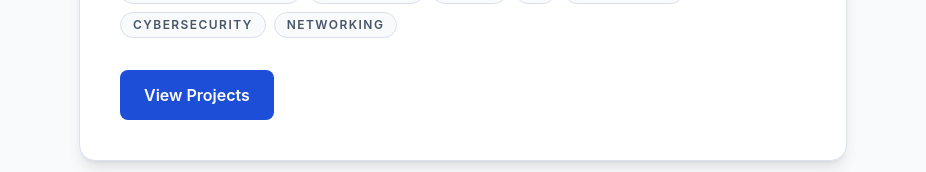
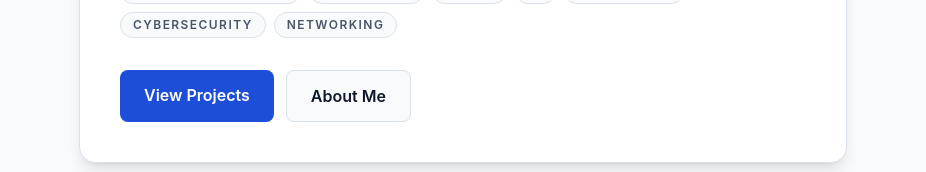
Before and after one commit to sawyersieja/kikko, a Next.js app: page / in a window 1280 px wide. Shown: the part 399-571 px from the top of the page, without its empty margins (177-1103 px from the left). Built offline with nearby package versions, Linux system fonts and the light colour scheme.

Commit message:
Add About Me hero button linking to about page

```diff
--- a/src/app/components/Hero.tsx
+++ b/src/app/components/Hero.tsx
@@ -30,12 +30,20 @@ const Hero = () => {
             ))}
           </div>
 
-          <Link
-            href="/projects"
-            className="mt-8 inline-block rounded-lg bg-primary px-6 py-3 font-semibold text-white transition-transform hover-bg-accent hover:scale-[1.02]"
-          >
-            View Projects
-          </Link>
+          <div className="mt-8 flex flex-wrap gap-3">
+            <Link
+              href="/projects"
+              className="inline-block rounded-lg bg-primary px-6 py-3 font-semibold text-white transition-transform hover-bg-accent hover:scale-[1.02]"
+            >
+              View Projects
+            </Link>
+            <Link
+              href="/about"
+              className="inline-block rounded-lg border border-border bg-background px-6 py-3 font-semibold text-foreground transition-transform hover:scale-[1.02]"
+            >
+              About Me
+            </Link>
+          </div>
         </div>
       </div>
     </section>
```
